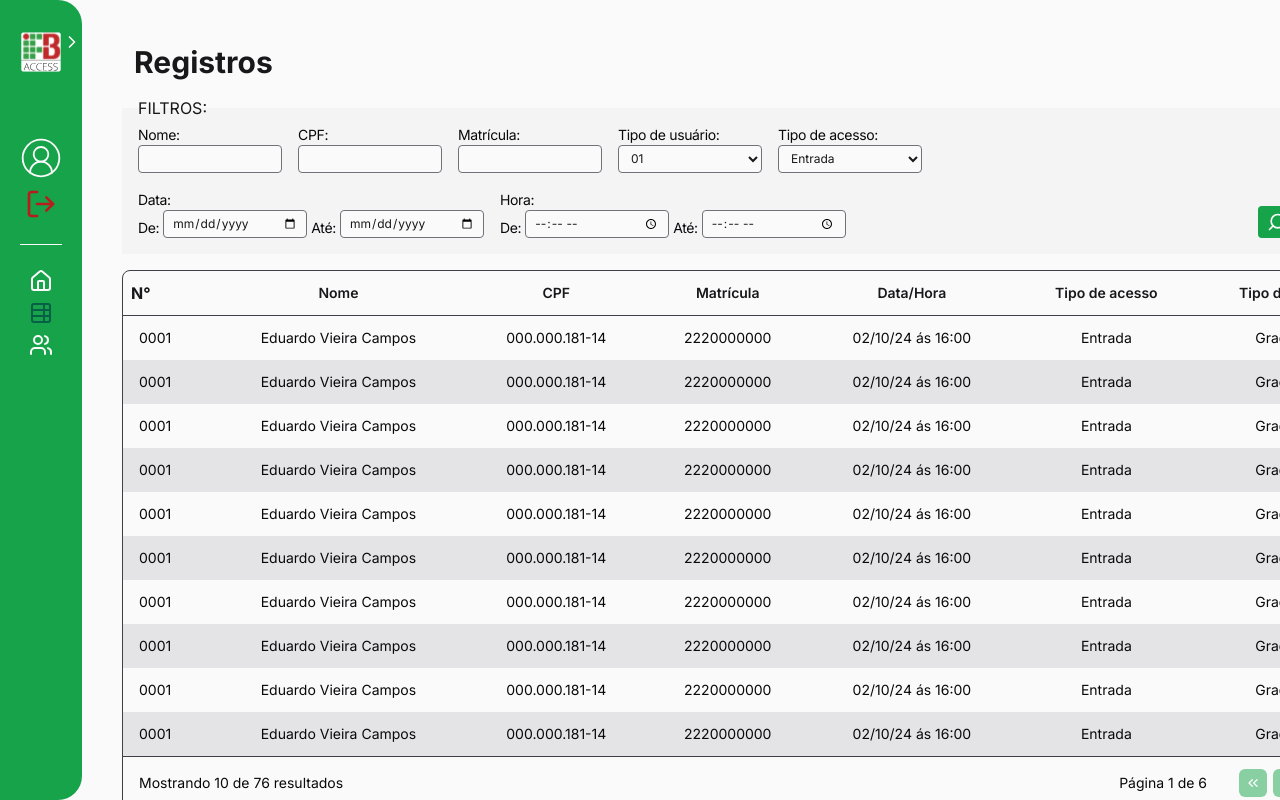
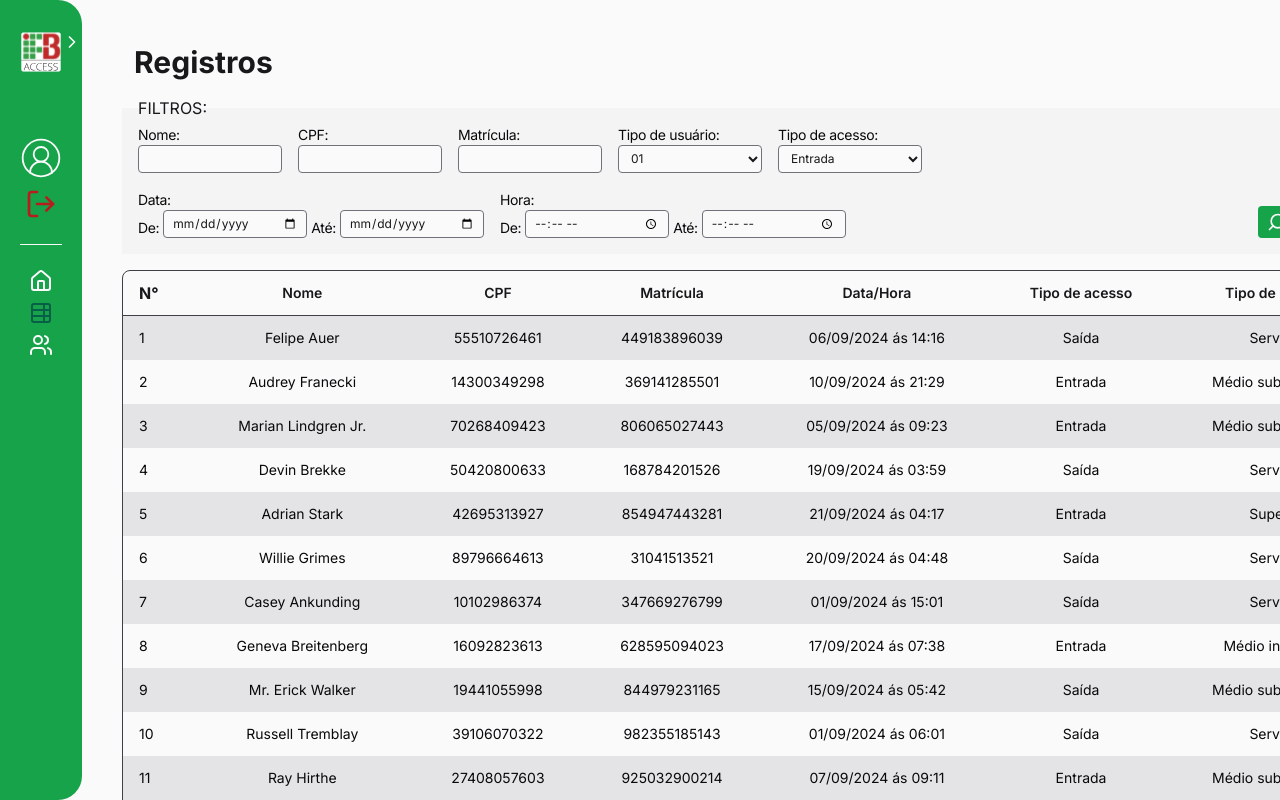
Before and after one commit to Dudobs/sgca-ifb, a React (Vite) app: page /registros in a window 1280 px wide. Shown: the top 800 px of the page. Built offline with nearby package versions, Linux system fonts and the light colour scheme.

Commit message:
Adicionando paginação á tabela de registros e dados fictícios

```diff
--- a/package.json
+++ b/package.json
@@ -18,6 +18,7 @@
   },
   "devDependencies": {
     "@biomejs/biome": "^1.9.2",
+    "@faker-js/faker": "^9.0.3",
     "@types/react": "^18.3.3",
     "@types/react-dom": "^18.3.0",
     "@vitejs/plugin-react": "^4.3.1",
--- /dev/null
+++ b/src/components/registros/registries-table.tsx
@@ -0,0 +1,131 @@
+import { useEffect, useState } from 'react'
+
+import { Table } from '../table/table'
+import { TableRow } from '../table/table-row'
+import { TableHeader } from '../table/table-header'
+import { TableCell } from '../table/table-cell'
+
+import { generateRegistries } from '../../data/registries'
+import { IconButton } from '../icon-button'
+import {
+  ChevronLeft,
+  ChevronRight,
+  ChevronsLeft,
+  ChevronsRight,
+} from 'lucide-react'
+
+interface registries {
+  index: number
+  name: string
+  cpf: number
+  matricula: number
+  date: string
+  time: string
+  accessType: string
+  userType: string
+}
+
+export function RegistriesTable() {
+  const [registries, setRegistries] = useState<registries[]>([])
+
+  useEffect(() => {
+    const data = generateRegistries()
+    setRegistries(data)
+    console.log(data)
+  }, [])
+
+  const [page, setPage] = useState(1)
+
+  const totalPages = Math.ceil(registries.length / 15)
+
+  function goToFirstPage() {
+    setPage(1)
+  }
+
+  function goToPreviousPage() {
+    setPage(page - 1)
+  }
+
+  function goToNextPage() {
+    setPage(page + 1)
+  }
+
+  function goToLastPage() {
+    setPage(totalPages)
+  }
+
+  return (
+    <Table>
+      <thead>
+        <TableRow className="border-b border-zinc-700">
+          <TableHeader className="px-4 text-start">N°</TableHeader>
+          <TableHeader>Nome</TableHeader>
+          <TableHeader>CPF</TableHeader>
+          <TableHeader>Matrícula</TableHeader>
+          <TableHeader>Data/Hora</TableHeader>
+          <TableHeader>Tipo de acesso</TableHeader>
+          <TableHeader>Tipo de usuário</TableHeader>
+        </TableRow>
+      </thead>
+      <tbody>
+        {registries.slice((page - 1) * 15, page * 15).map(registrie => {
+          return (
+            <TableRow
+              key={registrie.index}
+              className={
+                registrie.index % 2 === 0
+                  ? 'h-10 border-zinc-700'
+                  : 'h-10 border-zinc-700 bg-zinc-200'
+              }
+            >
+              <TableCell className="text-start">{registrie.index}</TableCell>
+              <TableCell>{registrie.name}</TableCell>
+              <TableCell>{registrie.cpf}</TableCell>
+              <TableCell>{registrie.matricula}</TableCell>
+              <TableCell>
+                {registrie.date} ás {registrie.time}
+              </TableCell>
+              <TableCell>{registrie.accessType}</TableCell>
+              <TableCell>{registrie.userType}</TableCell>
+            </TableRow>
+          )
+        })}
+      </tbody>
+      <tfoot>
+        <TableRow className="border-t border-zinc-700">
+          <TableCell colSpan={4} className="text-left">
+            Mostrando 15 de 76 resultados
+          </TableCell>
+          <TableCell className="text-right" colSpan={3}>
+            <div className="inline-flex items-center gap-8">
+              <span>
+                Página {page} de {totalPages}
+              </span>
+              {/*Math.ceil arredonda o número para cima*/}
+              <div className="flex gap-1.5">
+                <IconButton onClick={goToFirstPage} disabled={page === 1}>
+                  <ChevronsLeft className="size-4 text-zinc-50" />
+                </IconButton>
+                <IconButton onClick={goToPreviousPage} disabled={page === 1}>
+                  <ChevronLeft className="size-4 text-zinc-50" />
+                </IconButton>
+                <IconButton
+                  onClick={goToNextPage}
+                  disabled={page === totalPages}
+                >
+                  <ChevronRight className="size-4 text-zinc-50" />
+                </IconButton>
+                <IconButton
+                  onClick={goToLastPage}
+                  disabled={page === totalPages}
+                >
+                  <ChevronsRight className="size-4 text-zinc-50" />
+                </IconButton>
+              </div>
+            </div>
+          </TableCell>
+        </TableRow>
+      </tfoot>
+    </Table>
+  )
+}
--- a/src/components/table/table.tsx
+++ b/src/components/table/table.tsx
@@ -1,14 +1,4 @@
 import type { ComponentProps } from 'react'
-import { TableRow } from './table-row'
-import { TableCell } from './table-cell'
-import { IconButton } from '../icon-button'
-import {
-  ChevronLeft,
-  ChevronRight,
-  ChevronsLeft,
-  ChevronsRight,
-} from 'lucide-react'
-import { TableHeader } from './table-header'
 
 interface TableProps extends ComponentProps<'table'> {
   hasPagination?: boolean
@@ -17,73 +7,7 @@ interface TableProps extends ComponentProps<'table'> {
 export function Table({ hasPagination, ...props }: TableProps) {
   return (
     <div className="min-w-[79rem] border border-zinc-700 rounded-lg text-center">
-      <table className="w-full" {...props}>
-        <thead>
-          <TableRow className="border-b border-zinc-700">
-            <TableHeader className="p-2 text-start">N°</TableHeader>
-            <TableHeader>Nome</TableHeader>
-            <TableHeader>CPF</TableHeader>
-            <TableHeader>Matrícula</TableHeader>
-            <TableHeader>Data/Hora</TableHeader>
-            <TableHeader>Tipo de acesso</TableHeader>
-            <TableHeader>Tipo de usuário</TableHeader>
-          </TableRow>
-        </thead>
-        <tbody>
-          {Array.from({ length: 10 }).map((_, i) => {
-            return (
-              <TableRow
-                // biome-ignore lint/suspicious/noArrayIndexKey: <explanation>
-                key={i}
-                className={
-                  i % 2 === 0
-                    ? 'h-10 border-zinc-700'
-                    : 'h-10 border-zinc-700 bg-zinc-200'
-                }
-              >
-                <TableCell className="text-start">0001</TableCell>
-                <TableCell>Eduardo Vieira Campos</TableCell>
-                <TableCell>000.000.181-14</TableCell>
-                <TableCell>2220000000</TableCell>
-                <TableCell>02/10/24 ás 16:00</TableCell>
-                <TableCell>Entrada</TableCell>
-                <TableCell>Graduação</TableCell>
-              </TableRow>
-            )
-          })}
-        </tbody>
-        {hasPagination && (
-          <tfoot>
-            <TableRow className="border-t border-zinc-700">
-              <TableCell colSpan={4} className="text-left">
-                Mostrando 10 de 76 resultados
-              </TableCell>
-              <TableCell className="text-right" colSpan={3}>
-                <div className="inline-flex items-center gap-8">
-                  <span>Página 1 de 6</span>
-                  {/*Math.ceil arredonda o número para cima*/}
-                  <div className="flex gap-1.5">
-                    <IconButton disabled>
-                      {/* onClick={goToFirstPage}
-                          disabled={page === 1}> {/*Desativa o botão caso esteja na primeira página*/}
-                      <ChevronsLeft className="size-4 text-zinc-50" />
-                    </IconButton>
-                    <IconButton disabled>
-                      <ChevronLeft className="size-4 text-zinc-50" />
-                    </IconButton>
-                    <IconButton>
-                      <ChevronRight className="size-4 text-zinc-50" />
-                    </IconButton>
-                    <IconButton>
-                      <ChevronsRight className="size-4 text-zinc-50" />
-                    </IconButton>
-                  </div>
-                </div>
-              </TableCell>
-            </TableRow>
-          </tfoot>
-        )}
-      </table>
+      <table className="w-full" {...props} />
     </div>
   )
 }
--- /dev/null
+++ b/src/data/registries.ts
@@ -0,0 +1,30 @@
+import { faker } from '@faker-js/faker'
+import dayjs from 'dayjs'
+
+export function generateRegistries() {
+  return Array.from({ length: 128 }).map((_, i) => {
+    const FakerDatetime = faker.date.recent({ days: 30 })
+    const date = dayjs(FakerDatetime).format('DD/MM/YYYY')
+    const time = dayjs(FakerDatetime).format('HH:mm')
+
+    return {
+      index: i + 1,
+      name: faker.person.fullName(),
+      cpf: Number(
+        faker.number.bigInt({ min: 10000000000n, max: 99999999999n })
+      ),
+      matricula: Number(
+        faker.number.bigInt({ min: 1000000n, max: 999999999999n })
+      ),
+      date: date,
+      time: time,
+      accessType: faker.helpers.arrayElement(['Entrada', 'Saída']),
+      userType: faker.helpers.arrayElement([
+        'Médio integrado',
+        'Médio subsequente',
+        'Superior',
+        'Servidor',
+      ]),
+    }
+  })
+}
--- a/src/pages/home.tsx
+++ b/src/pages/home.tsx
@@ -14,7 +14,7 @@ export function Home() {
           <div>
             <h1 className="p-3 font-bold text-3xl">Últimos Acessos</h1>
 
-            <Table hasPagination={false} />
+            <Table />
           </div>
 
           <div className="flex gap-3">
--- a/src/pages/registros.tsx
+++ b/src/pages/registros.tsx
@@ -1,7 +1,7 @@
 import { Navbar } from '../components/navbar/navbar'
 import { Footer } from '../components/footer'
-import { Table } from '../components/table/table'
-import { Filter } from '../components/filter'
+import { RegistriesFilter } from '../components/registros/filter-registries'
+import { RegistriesTable } from '../components/registros/registries-table'
 
 export function Registros() {
   return (
@@ -12,9 +12,9 @@ export function Registros() {
         <main className="flex flex-col gap-4">
           <h1 className="p-3 font-bold text-3xl">Registros</h1>
 
-          <Filter />
+          <RegistriesFilter />
 
-          <Table hasPagination />
+          <RegistriesTable />
         </main>
 
         <Footer />
```
Also changed, not shown: src/components/registros/filter-registries.tsx (renamed from src/components/filter.tsx, +7 -7 lines), 1 other file (tests, documents, lock files or other folders).
